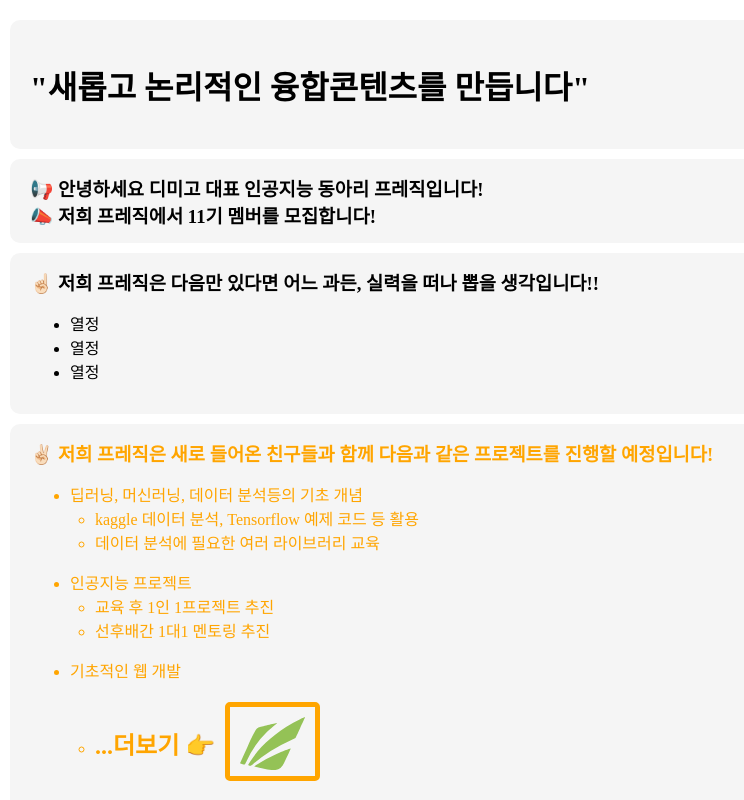
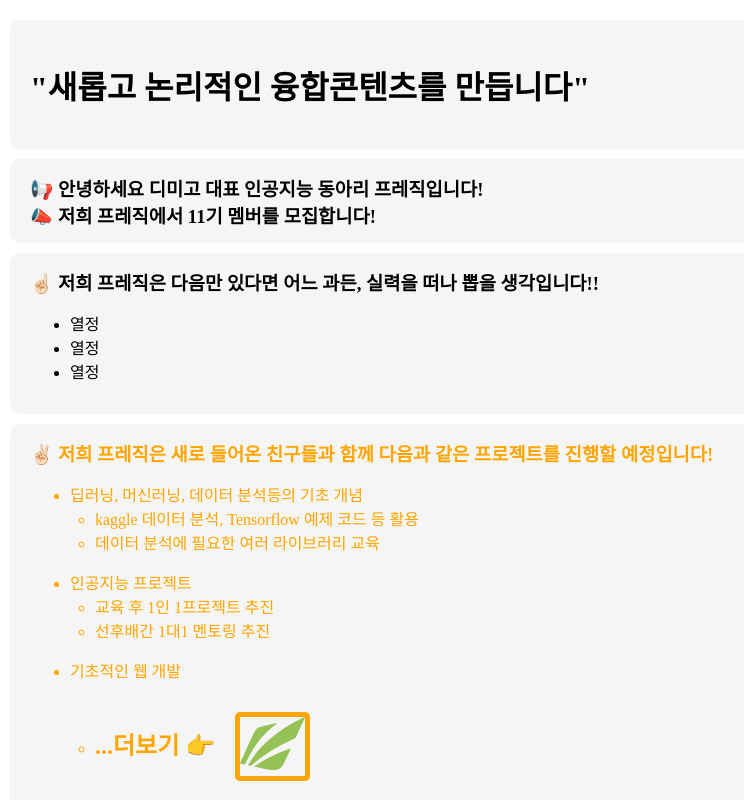
Before and after one commit to solar0037/fregic-dimigoin, a plain HTML site: page index.html in a window 1280 px wide. In both pictures the pointer is over the link 272 px from the left and 746 px from the top of the page. Shown: the top 800 px of the page, without its empty margins (0-744 px from the left). Drawn offline with Linux system fonts and the light colour scheme; a web font is replaced by a local one.

Commit message:
fix moving icon

```diff
--- a/styles.css
+++ b/styles.css
@@ -46,7 +46,8 @@ section ul ul {
 .icon-wrapper a:hover {
   border: 5px solid orange;
   border-radius: 5px;
-  padding: 10px 10px 0px 10px;
+  margin: 10px 10px 10px 10px;
+  padding: 0px;
 }
 
 .icon-wrapper p {
```
